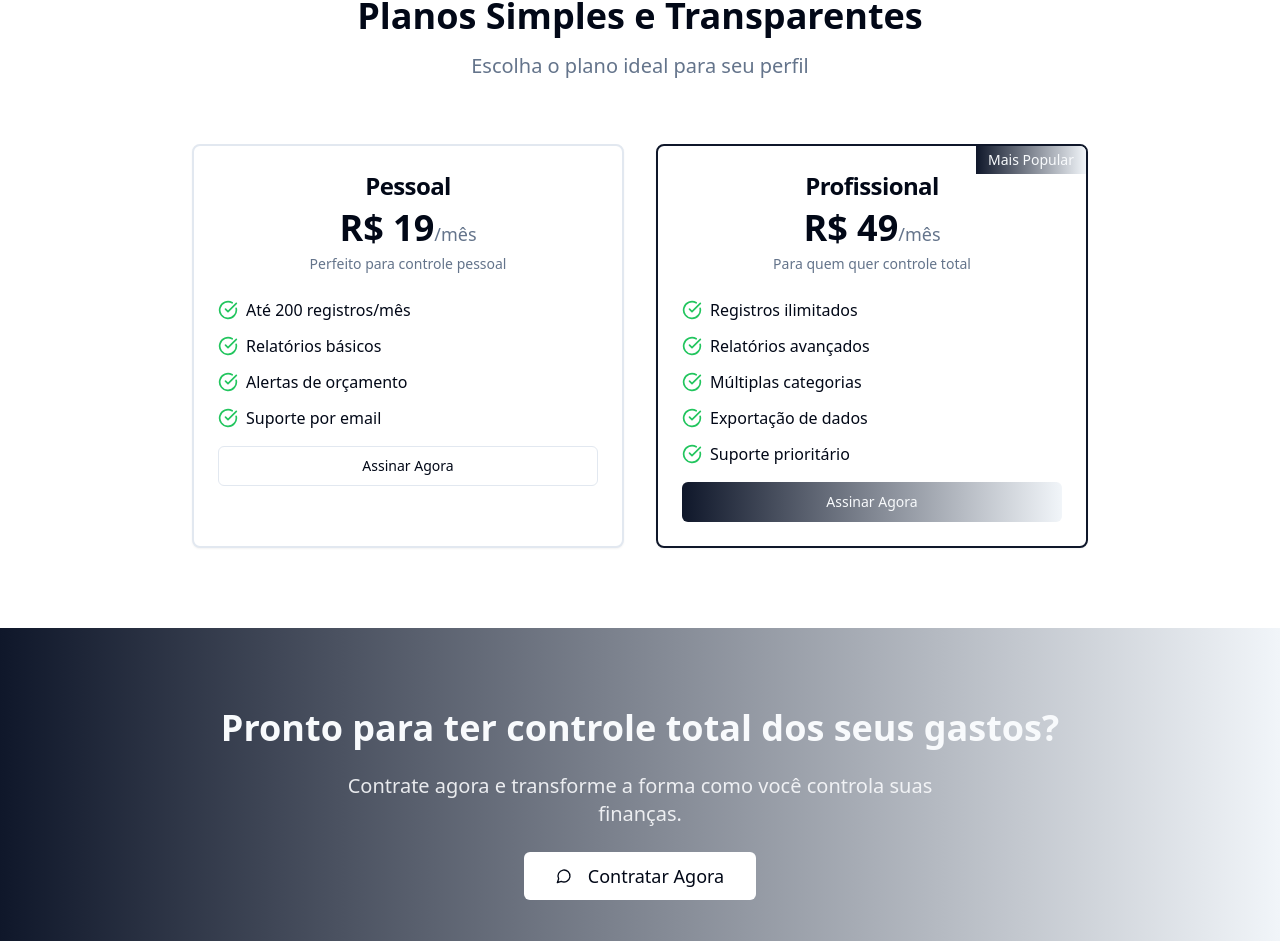
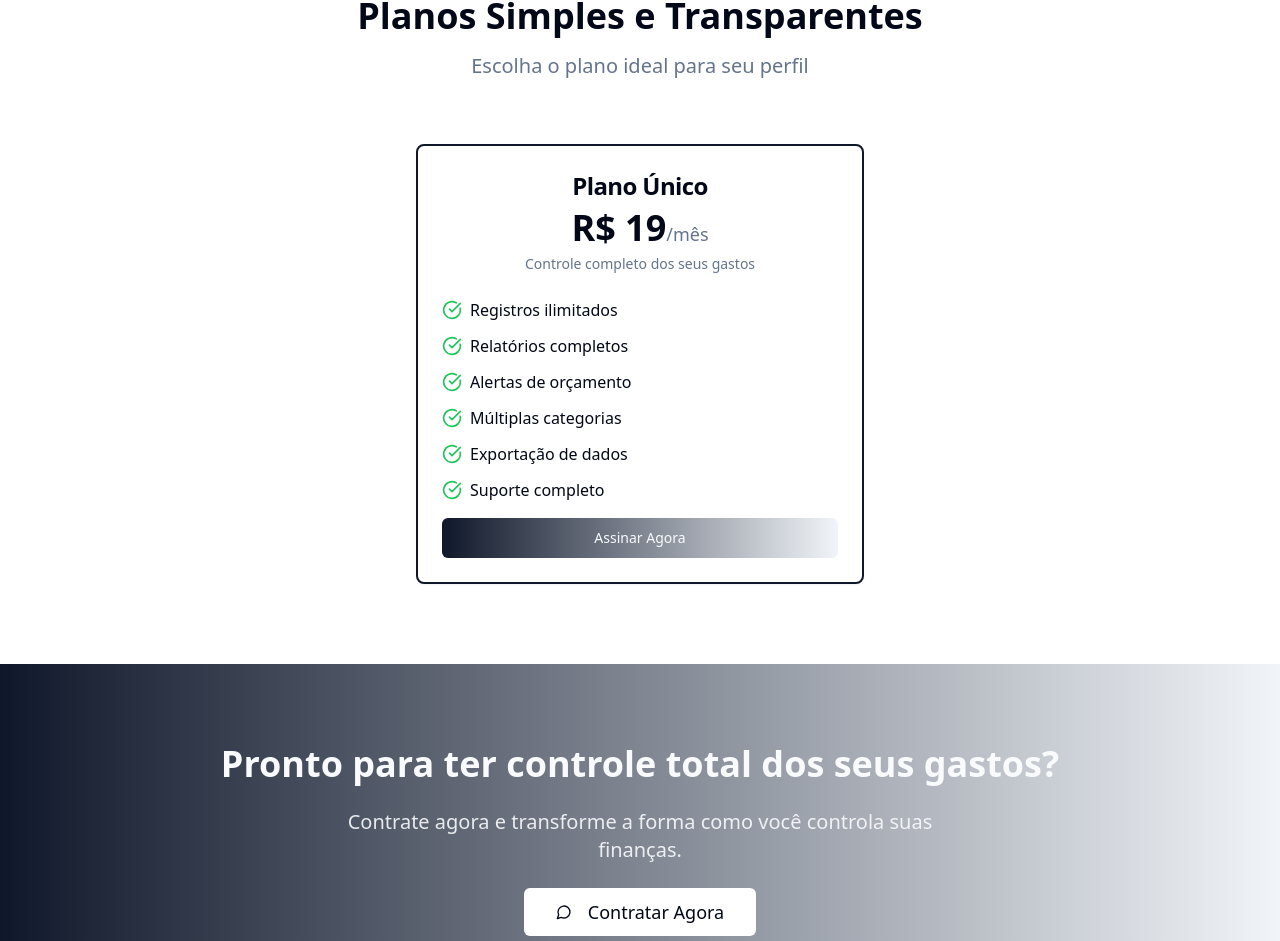
Before and after one commit to ArthurFriasDev/zap-foco-financeiro, a React (Vite) app: page / in a window 1280 px wide. Shown: the part 2821-3762 px from the top of the page. Built offline with nearby package versions, Linux system fonts and the light colour scheme.

Commit message:
Ajustar plano de precificação

```diff
--- a/src/pages/Index.tsx
+++ b/src/pages/Index.tsx
@@ -295,50 +295,14 @@ const Index = () => {
             </p>
           </div>
 
-          <div className="grid md:grid-cols-2 gap-8 max-w-4xl mx-auto">
-            <Card className="border-2 border-border">
+          <div className="max-w-md mx-auto">
+            <Card className="border-2 border-primary">
               <CardHeader className="text-center">
-                <CardTitle className="text-2xl">Pessoal</CardTitle>
+                <CardTitle className="text-2xl">Plano Único</CardTitle>
                 <div className="text-4xl font-bold mt-4">
                   R$ 19<span className="text-lg font-normal text-muted-foreground">/mês</span>
                 </div>
-                <CardDescription>Perfeito para controle pessoal</CardDescription>
-              </CardHeader>
-              <CardContent className="space-y-4">
-                <div className="space-y-3">
-                  <div className="flex items-center space-x-2">
-                    <CheckCircle className="h-5 w-5 text-green-500" />
-                    <span>Até 200 registros/mês</span>
-                  </div>
-                  <div className="flex items-center space-x-2">
-                    <CheckCircle className="h-5 w-5 text-green-500" />
-                    <span>Relatórios básicos</span>
-                  </div>
-                  <div className="flex items-center space-x-2">
-                    <CheckCircle className="h-5 w-5 text-green-500" />
-                    <span>Alertas de orçamento</span>
-                  </div>
-                  <div className="flex items-center space-x-2">
-                    <CheckCircle className="h-5 w-5 text-green-500" />
-                    <span>Suporte por email</span>
-                  </div>
-                </div>
-                <Button className="w-full mt-6" variant="outline">
-                  Assinar Agora
-                </Button>
-              </CardContent>
-            </Card>
-
-            <Card className="border-2 border-primary relative overflow-hidden">
-              <div className="absolute top-0 right-0 bg-gradient-to-r from-primary to-accent text-primary-foreground px-3 py-1 text-sm font-medium">
-                Mais Popular
-              </div>
-              <CardHeader className="text-center">
-                <CardTitle className="text-2xl">Profissional</CardTitle>
-                <div className="text-4xl font-bold mt-4">
-                  R$ 49<span className="text-lg font-normal text-muted-foreground">/mês</span>
-                </div>
-                <CardDescription>Para quem quer controle total</CardDescription>
+                <CardDescription>Controle completo dos seus gastos</CardDescription>
               </CardHeader>
               <CardContent className="space-y-4">
                 <div className="space-y-3">
@@ -348,7 +312,11 @@ const Index = () => {
                   </div>
                   <div className="flex items-center space-x-2">
                     <CheckCircle className="h-5 w-5 text-green-500" />
-                    <span>Relatórios avançados</span>
+                    <span>Relatórios completos</span>
+                  </div>
+                  <div className="flex items-center space-x-2">
+                    <CheckCircle className="h-5 w-5 text-green-500" />
+                    <span>Alertas de orçamento</span>
                   </div>
                   <div className="flex items-center space-x-2">
                     <CheckCircle className="h-5 w-5 text-green-500" />
@@ -360,7 +328,7 @@ const Index = () => {
                   </div>
                   <div className="flex items-center space-x-2">
                     <CheckCircle className="h-5 w-5 text-green-500" />
-                    <span>Suporte prioritário</span>
+                    <span>Suporte completo</span>
                   </div>
                 </div>
                 <Button className="w-full mt-6 bg-gradient-to-r from-primary to-accent hover:opacity-90 transition-opacity">
```
